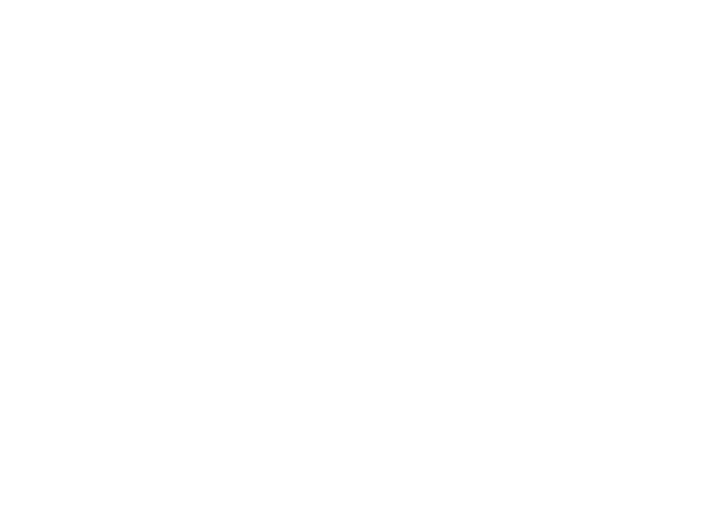
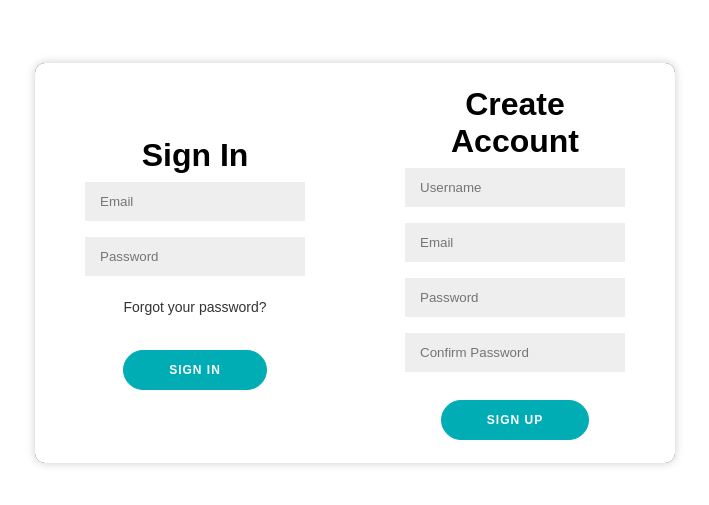
Before and after one commit to VictorHarri-Chal/AREA, a React (Create React App) app in the folder web/: page /login in a window 1280 px wide. Before the commit this address had no page. Shown: the part 137-642 px from the top of the page, without its empty margins (285-994 px from the left). Built offline with nearby package versions, Linux system fonts and the light colour scheme.

Commit message:
[ADD] Sign up/in

```diff
--- a/web/src/App.js
+++ b/web/src/App.js
@@ -2,6 +2,7 @@ import React from 'react';
 import './App.css';
 import Home from './pages/Home/'
 import Dashboard from './pages/Dashboard/'
+import Login from './pages/Login/'
 import { BrowserRouter, Routes, Route } from 'react-router-dom';
 
 function App() {
@@ -10,6 +11,7 @@ function App() {
             <Routes>
                 <Route exact path='/' element={<Home/>} />
                 <Route exact path='/dashboard' element={<Dashboard/>} />
+                <Route exact path='/login' element={<Login/>} />
             </Routes>
         </BrowserRouter>
     );
--- a/web/src/components/AppSidebar/ASElements.js
+++ b/web/src/components/AppSidebar/ASElements.js
@@ -94,6 +94,7 @@ export const MobileIcon = styled.div`
         box-shadow: 3px 3px 3px rgba(0, 0, 0, 0.2);
         height : 70px;
         width : 70px;
+        z-index: 1000;
 
         &:hover {
             transform: scale(1.05);
--- /dev/null
+++ b/web/src/pages/Login/LoginElements.js
@@ -0,0 +1,100 @@
+import styled from 'styled-components';
+
+export const LoginContainer = styled.div`
+    background-color: #393E46;
+    border-radius: 10px;
+    box-shadow: 0 0 10px 0 rgba(0, 0, 0, 0.2);
+    position: relative;
+    overflow: hidden;
+    width: 678%;
+    max-width: 50%;
+    min-height: 400px;
+    top : 50%;
+    left : 50%;
+    transform: translate(-50%, 50%);
+`;
+
+export const SignUpContainer = styled.div`
+    background-color: #fff;
+    position: absolute;
+    top: 0;
+    height: 100%;
+    width: 50%;
+    left: 0;
+    transition : all 0.5s ease-in-out;
+    opacity: 0;
+    z-index:1;
+    ${props => props.signinIn !== true ? ` transform: translateX(100%); opacity: 1; z-index: 5;` : null}
+`;
+
+export const SignInContainer = styled.div`
+    background-color: #fff;
+    position: absolute;
+    top: 0;
+    height: 100%;
+    width: 50%;
+    left: -50%;
+    transition : all 0.5s ease-in-out;
+    opacity: 0;
+    z-index:1;
+    ${props => props.signinIn !== true ? ` transform: translateX(100%); opacity: 1; z-index: 5;` : null}
+`;
+
+export const Form = styled.form`
+    background-color: #fff;
+    display: flex;
+    flex-direction: column;
+    justify-content: center;
+    align-items: center;
+    height: 100%;
+    padding: 0 50px;
+    text-align: center;
+`;
+
+export const Title = styled.h1`
+    font-weight : bold;
+    margin : 0;
+`;
+
+export const Input = styled.input`
+    background-color: #eee;
+    border: none;
+    padding: 12px 15px;
+    margin: 8px 0;
+    width: 100%;
+`;
+
+export const Button = styled.button`
+    border-radius: 20px;
+    border: 1px solid #00ADB5;
+    background-color: #00ADB5;
+    color: #ffffff;
+    font-size: 12px;
+    font-weight: bold;
+    padding: 12px 45px;
+    letter-spacing: 1px;
+    text-transform: uppercase;
+    transition: transform 80ms ease-in;
+    margin-top: 20px;
+
+    &:hover {
+        cursor: pointer;
+        transform: scale(1.05);
+        box-shadow: 0 0 10px 0 rgba(0, 0, 0, 0.2);
+    }
+
+    &:active{
+        transform: scale(0.95);
+    }
+
+    &:focus {
+        outline: none;
+    }
+`;
+
+export const Anchor = styled.a`
+    color: #333;
+    font-size: 14px;
+    text-decoration: none;
+    margin: 15px 0;
+`;
--- /dev/null
+++ b/web/src/pages/Login/index.js
@@ -0,0 +1,36 @@
+import React from 'react'
+import * as Comp from './LoginElements'
+
+const Login = () => {
+
+    const [signIn, setSignIn] = React.useState(true);
+
+    return (
+        <Comp.LoginContainer>
+
+            <Comp.SignUpContainer signIn={signIn}>
+                <Comp.Form>
+                    <Comp.Title>Create Account</Comp.Title>
+                    <Comp.Input type='text' placeholder='Username' />
+                    <Comp.Input type='email' placeholder='Email' />
+                    <Comp.Input type='password' placeholder='Password' />
+                    <Comp.Input type='password' placeholder='Confirm Password' />
+                    <Comp.Button> Sign Up </Comp.Button>
+                </Comp.Form>
+
+            </Comp.SignUpContainer>
+
+            <Comp.SignInContainer signIn={signIn}>
+                <Comp.Form>
+                    <Comp.Title>Sign In</Comp.Title>
+                    <Comp.Input type='email' placeholder='Email' />
+                    <Comp.Input type='password' placeholder='Password' />
+                    <Comp.Anchor href='#'>Forgot your password?</Comp.Anchor>
+                    <Comp.Button> Sign In </Comp.Button>
+                </Comp.Form>
+            </Comp.SignInContainer>
+        </Comp.LoginContainer>
+    )
+}
+
+export default Login
```
Also changed, not shown: web/src/pages/index.js (deleted, +0 -11 lines).
